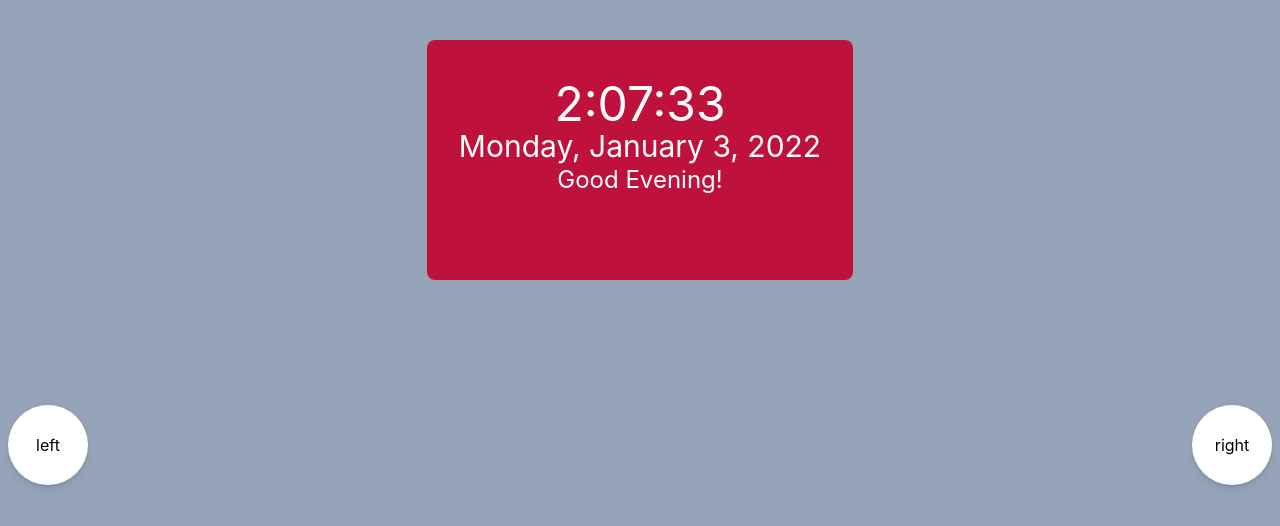
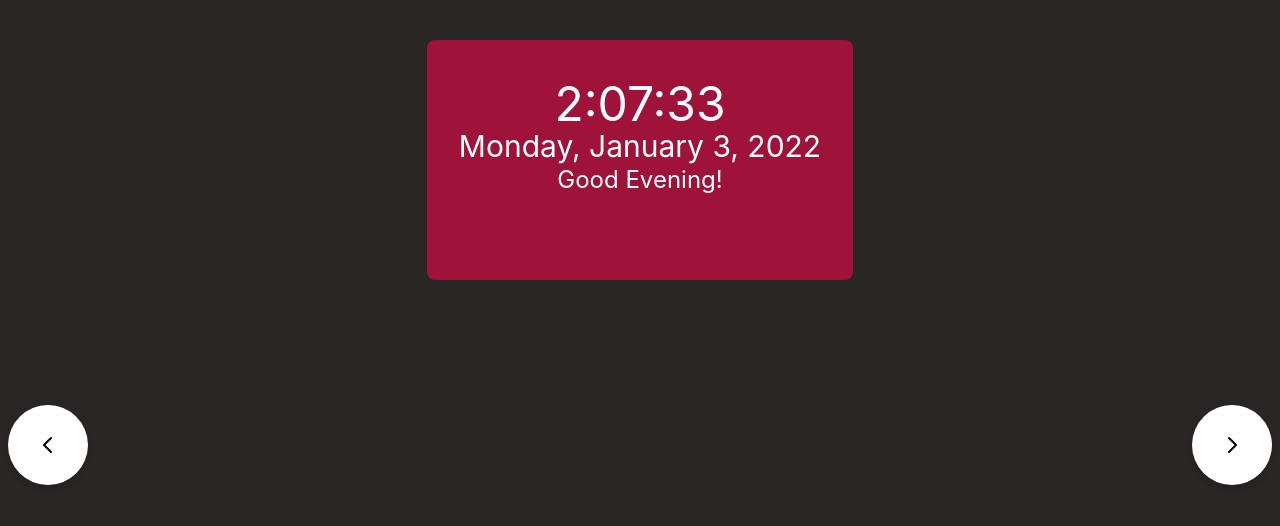
Before and after one commit to Bestest-Study-Group/bestest-chrome-extension, a React (Create React App) app: page / in a window 1280 px wide. Shown: the top 526 px of the page. Built offline with nearby package versions, Linux system fonts and the light colour scheme; no server answers.

Commit message:
[styling] Changed background color and added chevron icons for left and right

```diff
--- a/src/App.tsx
+++ b/src/App.tsx
@@ -6,7 +6,7 @@ import TimeDisplay from './templateComponents/TimeDisplay';
 
 function App() {
 	return (
-		<div className="bg-slate-400 h-screen scroll-smooth">
+		<div className="bg-stone-800 h-screen scroll-smooth">
 			<TimeDisplay/>
 			{/* <DummyCards/> */}
 			<TopSites/>
--- a/src/templateComponents/CardRow.tsx
+++ b/src/templateComponents/CardRow.tsx
@@ -24,15 +24,19 @@ function CardRow(props: any) {
                 {props.children}
             </div>
             <button
-                className="bg-white w-20 h-20 rounded-full shadow-md relative bottom-2/3 ml-2"
+                className="bg-white w-20 h-20 rounded-full shadow-md relative bottom-2/3 ml-2 float-left flex justify-center items-center"
                 onClick={() => scroll(-600)}>
-                left
+                <svg xmlns="http://www.w3.org/2000/svg" className="h-6 w-6" fill="none" viewBox="0 0 24 24" stroke="currentColor" stroke-width="2">
+                    <path stroke-linecap="round" stroke-linejoin="round" d="M15 19l-7-7 7-7" />
+                </svg>
             </button>
             <button
-                className="bg-white w-20 h-20 rounded-full shadow-md relative bottom-2/3 float-right mr-2"
+                className="bg-white w-20 h-20 rounded-full shadow-md relative bottom-2/3 float-right mr-2 flex justify-center items-center"
                 onClick={() => scroll(600)}
                 >
-                right
+                <svg xmlns="http://www.w3.org/2000/svg" className="h-6 w-6" fill="none" viewBox="0 0 24 24" stroke="currentColor" stroke-width="2">
+                    <path stroke-linecap="round" stroke-linejoin="round" d="M9 5l7 7-7 7" />
+                </svg>
             </button>
 
         </div>
--- a/src/templateComponents/TimeDisplay.tsx
+++ b/src/templateComponents/TimeDisplay.tsx
@@ -25,7 +25,7 @@ function TimeDisplay(props:any){
 
     return(
         <div className="flex w-100 justify-center py-10">
-            <div className="bg-rose-700 rounded-lg w-1/3 h-60 text-center py-10">
+            <div className="bg-rose-800 rounded-lg w-1/3 h-60 text-center py-10">
                 <h1 id='time' className="text-5xl text-white"></h1>
                 <h1 className="text-3xl text-white">{days[date.getDay()] + ", " + month[date.getMonth()] + " " + date.getDate() + ", " + date.getFullYear()}</h1>
                 <h1 className="text-2xl text-white">Good Evening!</h1>
```
